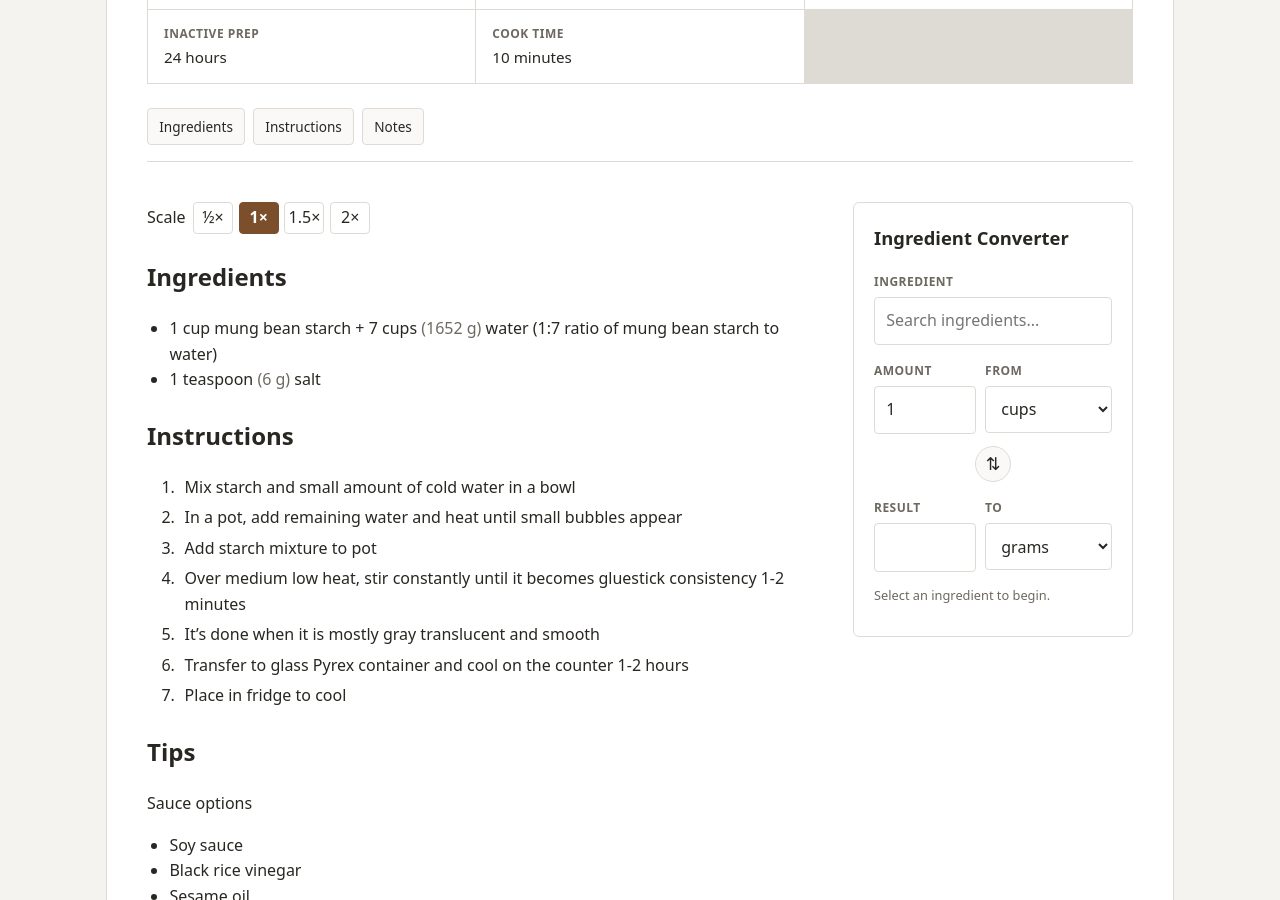
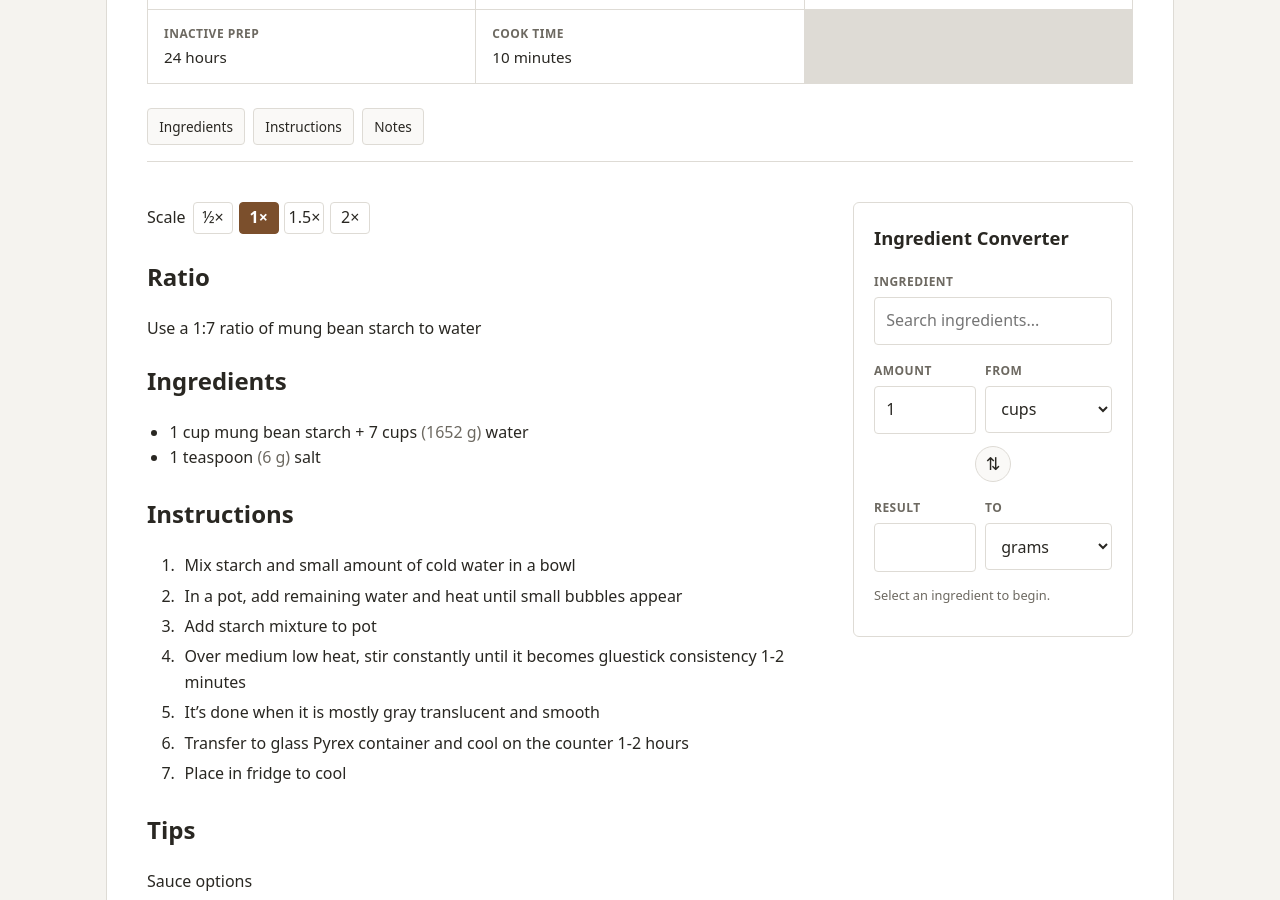
Before and after one commit to sundaycake/recipes, a Jekyll site: the page built from _recipes/mung-bean-jelly-noodles.md, in a window 1280 px wide and 900 px high, scrolled down 362 px. Built offline with Jekyll 4.4.1, drawn with Linux system fonts in a browser that asks for light colours.

Commit message:
Update mung-bean-jelly-noodles.md

```diff
--- a/_recipes/mung-bean-jelly-noodles.md
+++ b/_recipes/mung-bean-jelly-noodles.md
@@ -20,10 +20,12 @@ cook_method: Stove pot
 source:
 source_url:
 ---
+## Ratio
+Use a 1:7 ratio of mung bean starch to water
 
 ## Ingredients
 
-- 1 cup mung bean starch + 7 cups water (1:7 ratio of mung bean starch to water)
+- 1 cup mung bean starch + 7 cups water
 - 1 tsp salt
 
 ## Instructions
```
